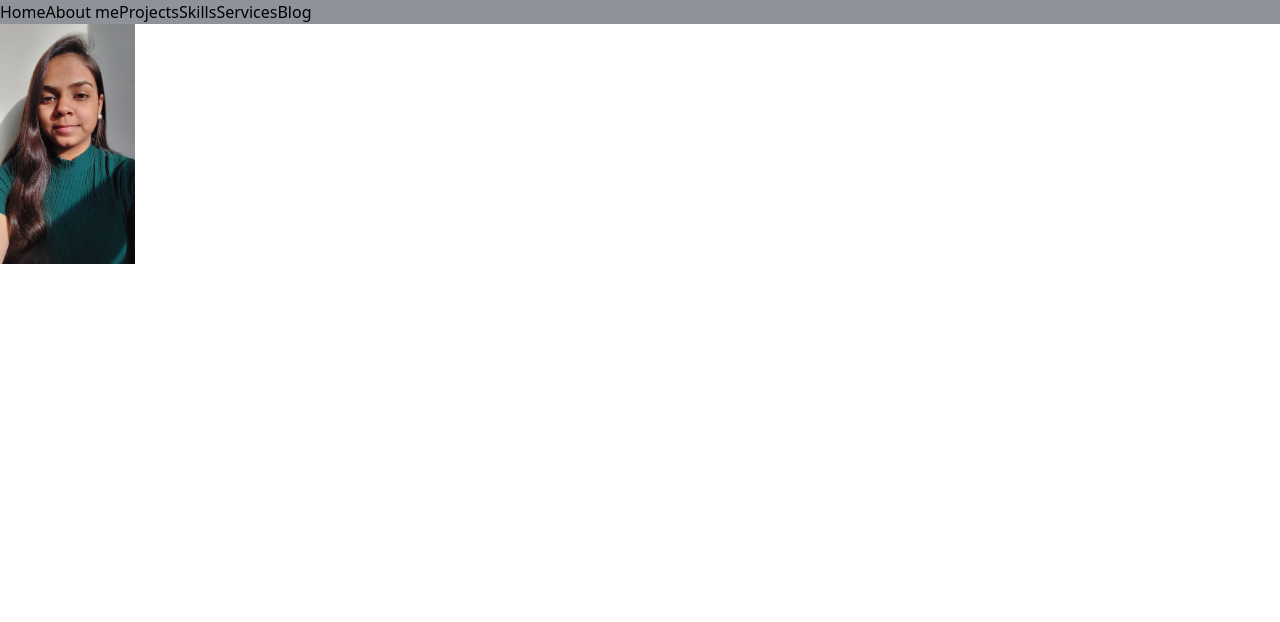
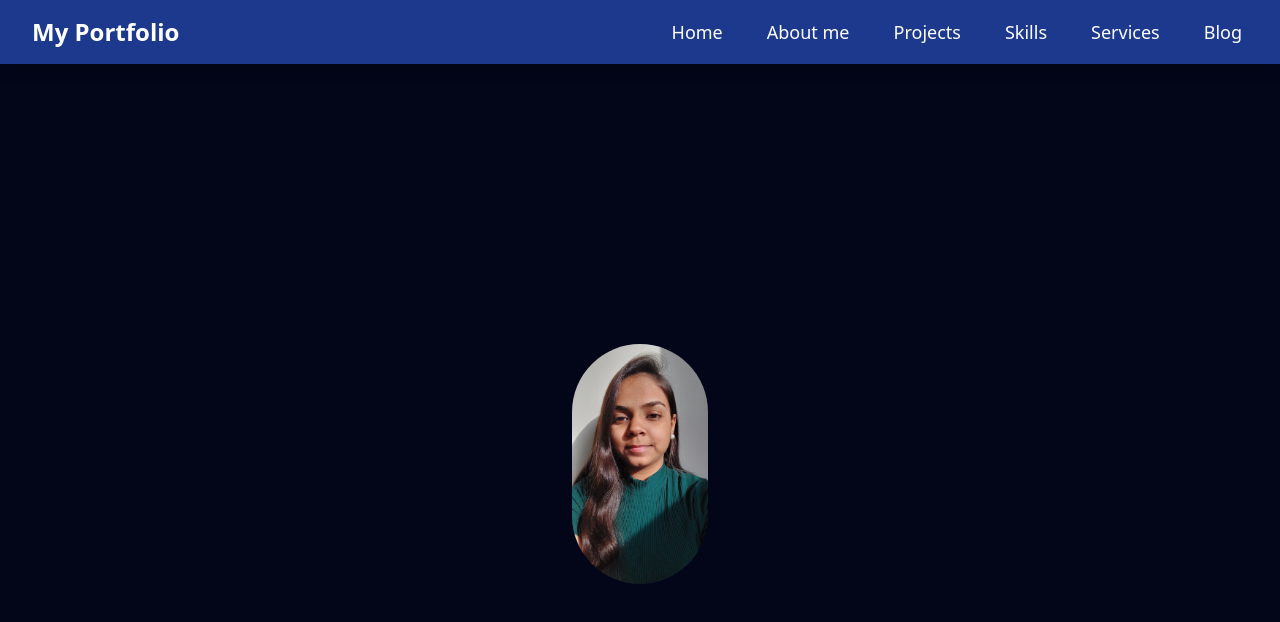
Before and after one commit to sanjana-panchal27/Portfolio, a React (Vite) app: page / in a window 1280 px wide. Shown: the top 622 px of the page. Built offline with nearby package versions, Linux system fonts and the light colour scheme.

Commit message:
basic navbar complete

```diff
--- a/index.html
+++ b/index.html
@@ -4,7 +4,7 @@
     <meta charset="UTF-8" />
     <link rel="icon" type="image/svg+xml" href="/vite.svg" />
     <meta name="viewport" content="width=device-width, initial-scale=1.0" />
-    <title>Portfolio</title>
+    <title>Sanjana Portfolio</title>
   </head>
   <body>
     <div id="root"></div>
--- a/package.json
+++ b/package.json
@@ -11,6 +11,8 @@
   },
   "dependencies": {
     "@tailwindcss/vite": "^4.1.11",
+    "lucide": "^0.539.0",
+    "lucide-react": "^0.539.0",
     "react": "^19.1.0",
     "react-dom": "^19.1.0",
     "react-router-dom": "^7.8.0",
--- a/src/components/Home/Home.tsx
+++ b/src/components/Home/Home.tsx
@@ -3,7 +3,9 @@ import Photo from '../../Assets/Photo.jpg';
 const Home = () => {
   return (
     <>
-      <img src={Photo} alt="Profile Photo" className="h-60 " />
+      <div className=" bg-slate-950 h-screen place-content-center">
+        <img src={Photo} alt="Profile Photo" className="h-60 m-auto rounded-full shadow-amber-100" />
+      </div>
     </>
   );
 };
--- a/src/components/Navbar.tsx
+++ b/src/components/Navbar.tsx
@@ -1,24 +1,129 @@
-import React from 'react';
+import React, { useState } from 'react';
 import { Link } from 'react-router-dom';
+import { Menu, X } from 'lucide-react';
 
 const Navbar = () => {
+  const [isOpen, setIsOpen] = useState(false);
+
+  const toggleMenu = () => {
+    setIsOpen(!isOpen);
+  };
+
   return (
-    <>
-      <header>
-        <nav className='relative bg-gray-800/50 after:pointer-events-none after:absolute after:inset-x-0 after:bottom-0 after:h-px after:bg-white/10"'>
-          <ul>
-            <li>
-              <Link to="" className=''>Home</Link>
-              <Link to="">About me</Link>
-              <Link to="">Projects</Link>
-              <Link to="">Skills</Link>
-              <Link to="">Services</Link>
-              <Link to="">Blog</Link>
-            </li>
-          </ul>
-        </nav>
-      </header>
-    </>
+    <nav className="sticky top-0 z-50 w-full bg-blue-900 text-white shadow-lg">
+      <div className="container mx-auto px-4 sm:px-6 lg:px-8">
+        <div className="flex items-center justify-between h-16">
+          <div className="flex-shrink-0">
+            <Link to="/" className="text-2xl font-bold text-white">
+              My Portfolio
+            </Link>
+          </div>
+
+          <div className="hidden md:flex justify-around items-center space-x-8 ">
+            <Link
+              to="/"
+              className="text-lg transition-all duration-300 p-1.5 rounded-xl hover:text-blue-950 hover:bg-slate-300 hover:scale-105"
+            >
+              Home
+            </Link>
+            <Link
+              to="/about"
+              className="text-lg transition-all duration-300 p-1.5 rounded-xl hover:text-blue-950 hover:bg-slate-300 hover:scale-105"
+            >
+              About me
+            </Link>
+            <Link
+              to="/projects"
+              className="text-lg transition-all duration-300 p-1.5 rounded-xl hover:text-blue-950 hover:bg-slate-300 hover:scale-105"
+            >
+              Projects
+            </Link>
+            <Link
+              to="/skills"
+              className="text-lg transition-all duration-300 p-1.5 rounded-xl hover:text-blue-950 hover:bg-slate-300 hover:scale-105"
+            >
+              Skills
+            </Link>
+            <Link
+              to="/services"
+              className="text-lg transition-all duration-300 p-1.5 rounded-xl hover:text-blue-950 hover:bg-slate-300 hover:scale-105"
+            >
+              Services
+            </Link>
+            <Link
+              to="/blog"
+              className="text-lg transition-all duration-300 p-1.5 rounded-xl hover:text-blue-950 hover:bg-slate-300 hover:scale-105"
+            >
+              Blog
+            </Link>
+          </div>
+
+          <div className="md:hidden flex items-center">
+            <button
+              onClick={toggleMenu}
+              className="text-white focus:outline-none focus:ring-2 focus:ring-white"
+            >
+              {isOpen ? (
+                <X className="h-6 w-6" />
+              ) : (
+                <Menu className="h-6 w-6" />
+              )}
+            </button>
+          </div>
+        </div>
+      </div>
+
+      <div
+        className={`md:hidden ${
+          isOpen ? 'block' : 'hidden'
+        } bg-blue-950 transition-all duration-300 ease-in-out`}
+      >
+        <div className="px-2 pt-2 pb-3 space-y-1 sm:px-3 flex flex-col items-center">
+          <Link
+            to="/"
+            onClick={() => setIsOpen(false)}
+            className="block px-3 py-2 rounded-md text-base font-medium text-white hover:text-blue-300 transition-colors duration-300 w-full text-center"
+          >
+            Home
+          </Link>
+          <Link
+            to="/about"
+            onClick={() => setIsOpen(false)}
+            className="block px-3 py-2 rounded-md text-base font-medium text-white hover:text-blue-300  transition-colors duration-300 w-full text-center"
+          >
+            About me
+          </Link>
+          <Link
+            to="/projects"
+            onClick={() => setIsOpen(false)}
+            className="block px-3 py-2 rounded-md text-base font-medium text-white hover:text-blue-300  transition-colors duration-300 w-full text-center"
+          >
+            Projects
+          </Link>
+          <Link
+            to="/skills"
+            onClick={() => setIsOpen(false)}
+            className="block px-3 py-2 rounded-md text-base font-medium text-white hover:text-blue-300  transition-colors duration-300 w-full text-center"
+          >
+            Skills
+          </Link>
+          <Link
+            to="/services"
+            onClick={() => setIsOpen(false)}
+            className="block px-3 py-2 rounded-md text-base font-medium text-white hover:text-blue-300  transition-colors duration-300 w-full text-center"
+          >
+            Services
+          </Link>
+          <Link
+            to="/blog"
+            onClick={() => setIsOpen(false)}
+            className="block px-3 py-2 rounded-md text-base font-medium text-white hover:text-blue-300  transition-colors duration-300 w-full text-center"
+          >
+            Blog
+          </Link>
+        </div>
+      </div>
+    </nav>
   );
 };
 
```
Also changed, not shown: 1 other file (tests, documents, lock files or other folders).
